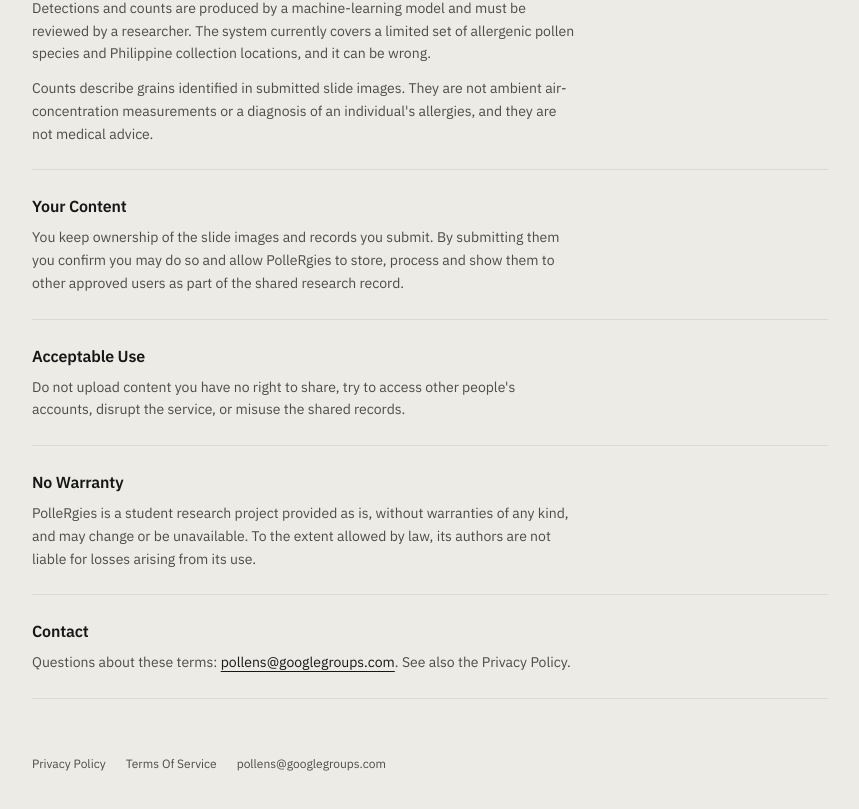
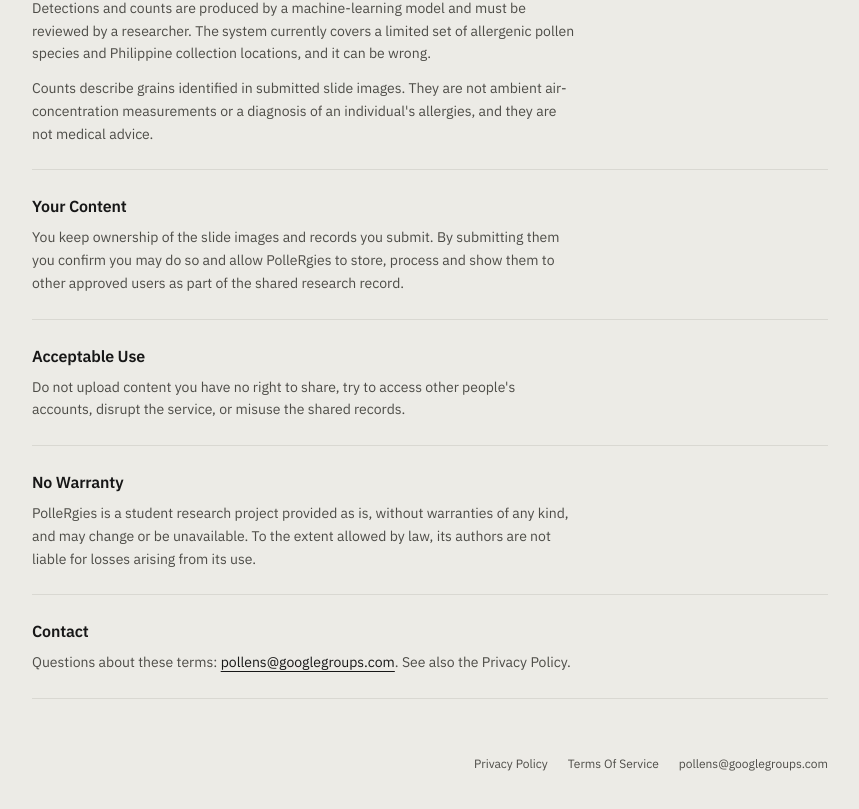
Before and after one commit to pollens-thesis/Allergenic-PolLens-Classification, a Next.js app in the folder app/PolLens/: page /terms in a window 1280 px wide. Shown: the part 537-1346 px from the top of the page, without its empty margins (210-1069 px from the left). Built offline with nearby package versions, Linux system fonts and the light colour scheme; no server answers.

Commit message:
Align shared footer links to the right (#67)
Co-authored-by: Nino <nino@Ninos-MacBook-Air.local>

```diff
--- a/app/PolLens/components/SiteFooter.tsx
+++ b/app/PolLens/components/SiteFooter.tsx
@@ -8,8 +8,8 @@
 /** Privacy Policy, Terms of Service and the project contact — on every page. */
 export default function SiteFooter({ className }: { className?: string }) {
   return (
-    <footer className={clsx("text-[12px] text-text-muted", className)}>
-      <nav aria-label="Legal and contact" className="flex flex-wrap gap-x-5 gap-y-2">
+    <footer className={clsx("flex justify-end text-right text-[12px] text-text-muted", className)}>
+      <nav aria-label="Legal and contact" className="flex flex-wrap justify-end gap-x-5 gap-y-2">
         <Link href="/privacy" className={LINK}>
           Privacy Policy
         </Link>
```
